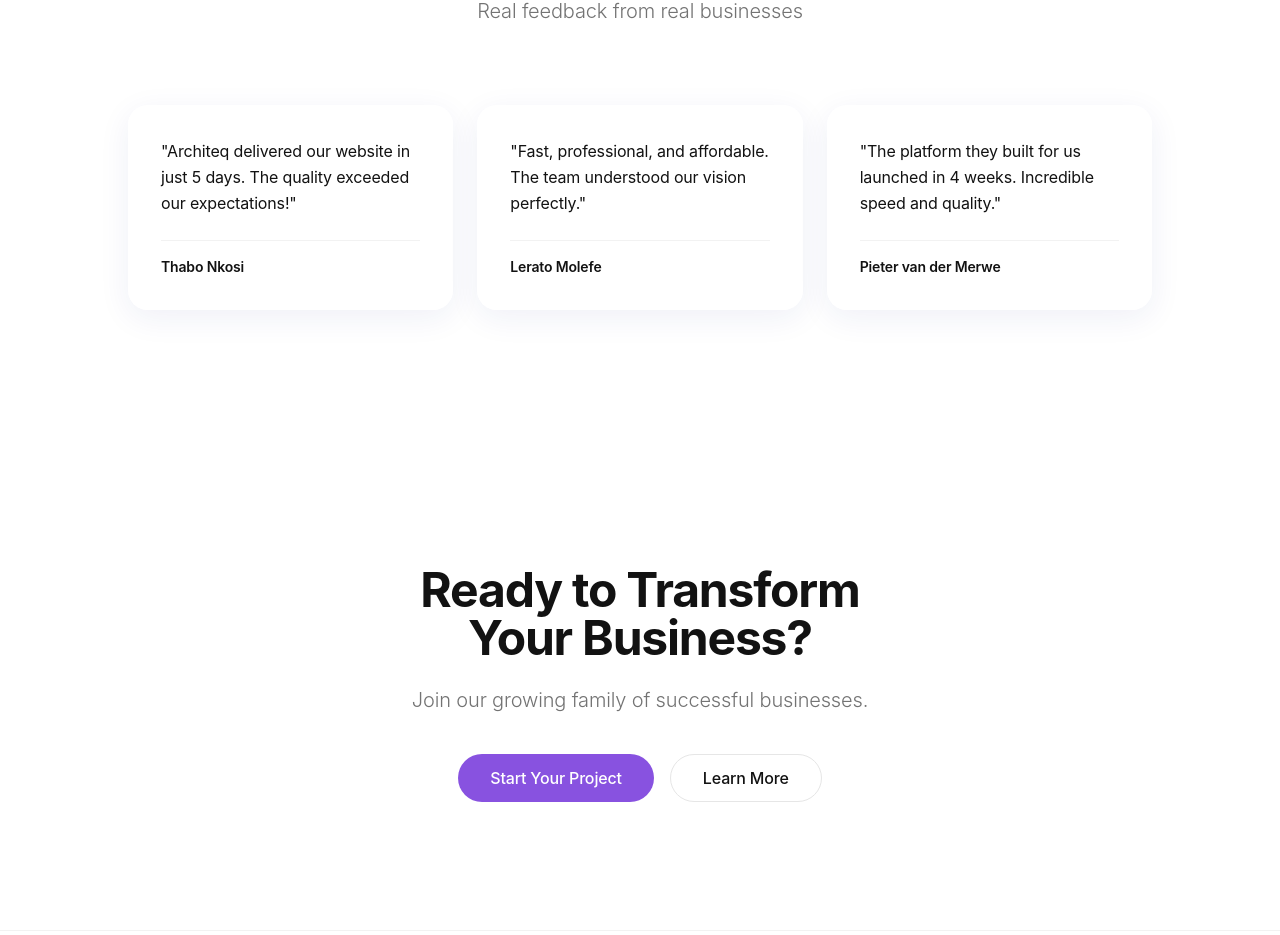
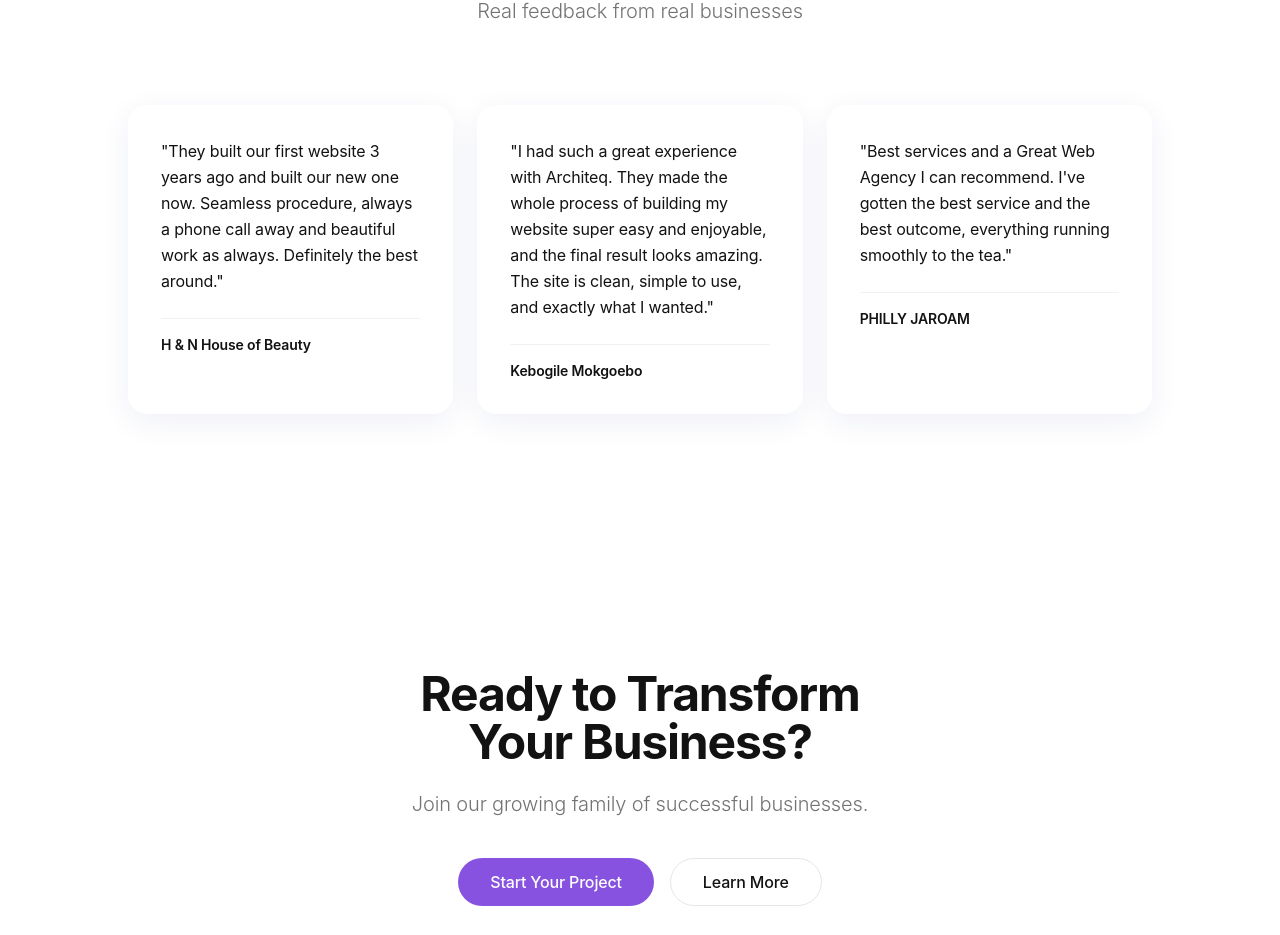
Before and after one commit to archtqwbagncy/architeq-web-forge-61497-74974, a React (Vite) app: page / in a window 1280 px wide. Shown: the part 2375-3310 px from the top of the page. Built offline with nearby package versions, Linux system fonts and the light colour scheme.

Commit message:
Preceding changes

```diff
--- a/src/pages/Index.tsx
+++ b/src/pages/Index.tsx
@@ -52,16 +52,16 @@ const Index = () => {
 
   const testimonials = [
     {
-      quote: "Architeq delivered our website in just 5 days. The quality exceeded our expectations!",
-      author: "Thabo Nkosi"
+      quote: "They built our first website 3 years ago and built our new one now. Seamless procedure, always a phone call away and beautiful work as always. Definitely the best around.",
+      author: "H & N House of Beauty"
     },
     {
-      quote: "Fast, professional, and affordable. The team understood our vision perfectly.",
-      author: "Lerato Molefe"
+      quote: "I had such a great experience with Architeq. They made the whole process of building my website super easy and enjoyable, and the final result looks amazing. The site is clean, simple to use, and exactly what I wanted.",
+      author: "Kebogile Mokgoebo"
     },
     {
-      quote: "The platform they built for us launched in 4 weeks. Incredible speed and quality.",
-      author: "Pieter van der Merwe"
+      quote: "Best services and a Great Web Agency I can recommend. I've gotten the best service and the best outcome, everything running smoothly to the tea.",
+      author: "PHILLY JAROAM"
     }
   ];
 
```
